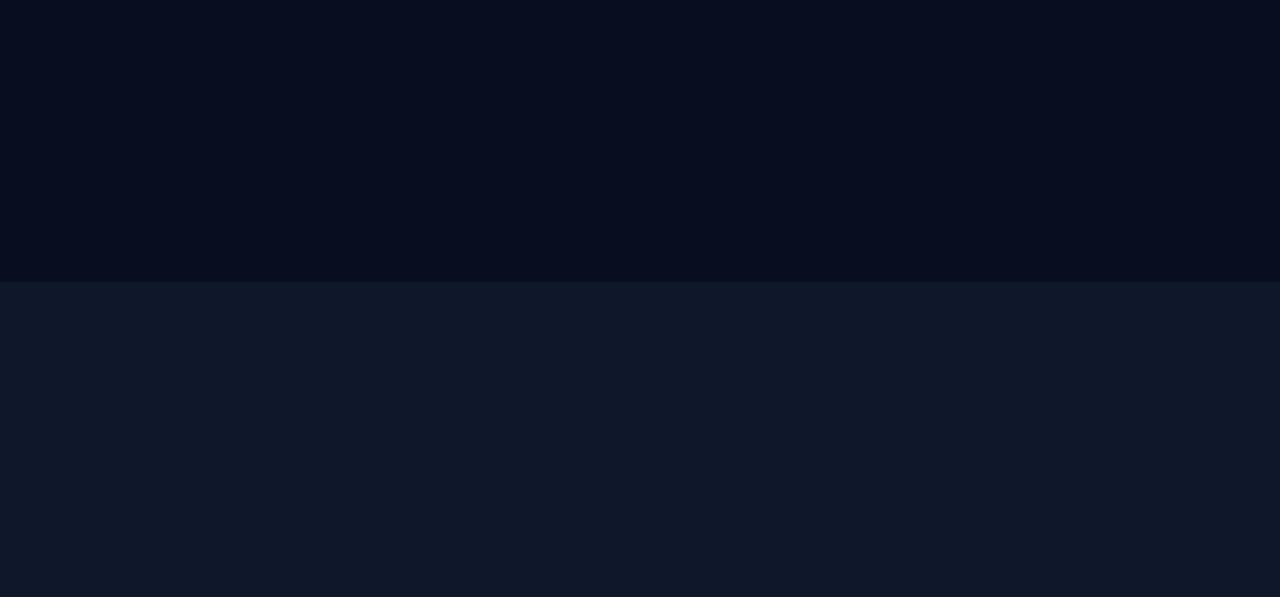
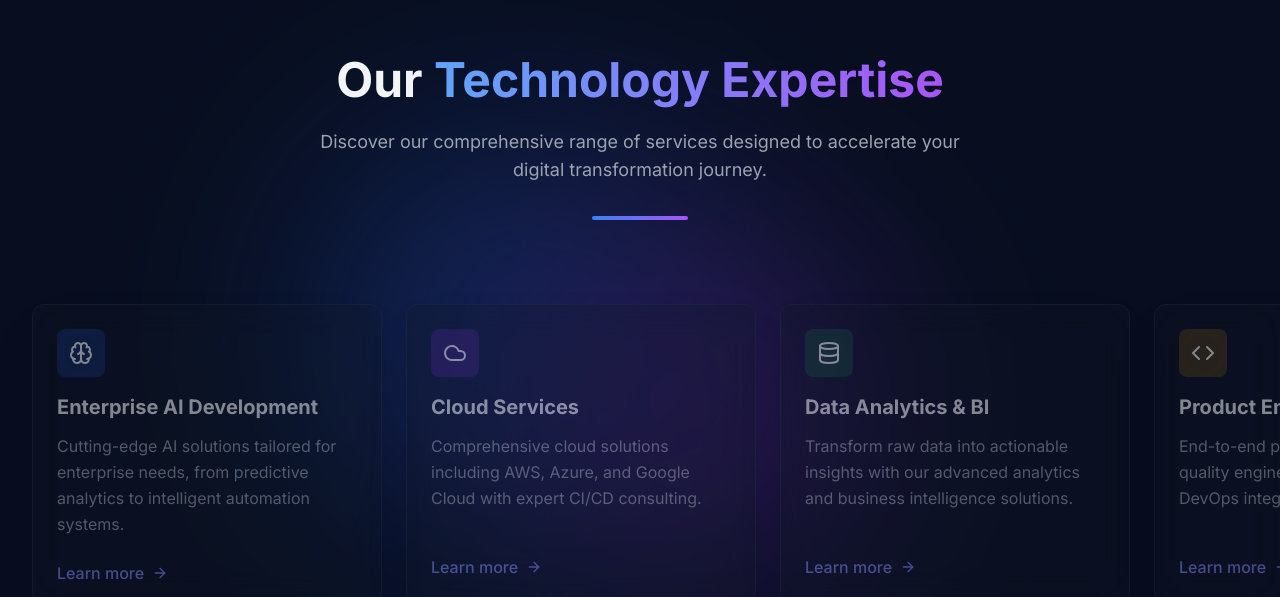
Before and after one commit to bjrfx/gritfy, a React (Vite) app: page / in a window 1280 px wide. Shown: the part 2196-2793 px from the top of the page. Built offline with nearby package versions, Linux system fonts and the light colour scheme.

Commit message:
Infinite horizontal scroll effect

```diff
--- /dev/null
+++ b/src/components/home/InfiniteServicesScroll.tsx
@@ -0,0 +1,247 @@
+import React, { useEffect, useRef } from 'react';
+import { Link } from 'react-router-dom';
+import { Brain, Cloud, Database, Code, Smartphone, ArrowRight, Layers, Shield, Network, Cpu, BarChart } from 'lucide-react';
+import gsap from 'gsap';
+import { ScrollTrigger } from 'gsap/ScrollTrigger';
+import { ScrollToPlugin } from 'gsap/ScrollToPlugin';
+
+// Ensure GSAP plugins are registered
+gsap.registerPlugin(ScrollTrigger, ScrollToPlugin);
+
+interface ServiceCardProps {
+  icon: React.ReactNode;
+  title: string;
+  description: string;
+  color: string;
+  link: string;
+}
+
+const ServiceCard: React.FC<ServiceCardProps> = ({ icon, title, description, color, link }) => {
+  return (
+    <div className={`service-card glass-card hover-glow p-6 min-w-[300px] md:min-w-[350px] h-[300px] flex flex-col`}>
+      <div className={`p-3 rounded-lg inline-block ${color} backdrop-blur-xl mb-4 w-12 h-12 flex items-center justify-center`}>
+        {icon}
+      </div>
+
+      <h3 className="text-xl font-bold mb-3 text-white">{title}</h3>
+
+      <p className="text-gray-400 mb-6 flex-grow">
+        {description}
+      </p>
+
+      <div className="mt-auto">
+        <Link
+          to={link}
+          className="inline-flex items-center text-primary-400 hover:text-primary-300 font-medium transition-all group"
+        >
+          Learn more
+          <span className="ml-2 transform group-hover:translate-x-1 transition-transform">
+            <ArrowRight size={16} />
+          </span>
+        </Link>
+      </div>
+    </div>
+  );
+};
+
+const InfiniteServicesScroll: React.FC = () => {
+  const scrollContainerRef = useRef<HTMLDivElement>(null);
+  const servicesTrackRef = useRef<HTMLDivElement>(null);
+  const titleRef = useRef<HTMLDivElement>(null);
+
+  // Extended service list for horizontal scrolling
+  const services = [
+    {
+      icon: <Brain className="w-6 h-6 text-white" />,
+      title: "Enterprise AI Development",
+      description: "Cutting-edge AI solutions tailored for enterprise needs, from predictive analytics to intelligent automation systems.",
+      color: "bg-blue-600/30",
+      link: "/services/enterprise-ai"
+    },
+    {
+      icon: <Cloud className="w-6 h-6 text-white" />,
+      title: "Cloud Services",
+      description: "Comprehensive cloud solutions including AWS, Azure, and Google Cloud with expert CI/CD consulting.",
+      color: "bg-purple-600/30",
+      link: "/services/cloud"
+    },
+    {
+      icon: <Database className="w-6 h-6 text-white" />,
+      title: "Data Analytics & BI",
+      description: "Transform raw data into actionable insights with our advanced analytics and business intelligence solutions.",
+      color: "bg-green-600/30",
+      link: "/services/data-analytics"
+    },
+    {
+      icon: <Code className="w-6 h-6 text-white" />,
+      title: "Product Engineering",
+      description: "End-to-end product development with quality engineering, UX excellence, and DevOps integration.",
+      color: "bg-yellow-600/30",
+      link: "/services/product-engineering"
+    },
+    {
+      icon: <Smartphone className="w-6 h-6 text-white" />,
+      title: "Digital Transformation",
+      description: "Comprehensive digital solutions including blockchain, IoT implementation, and cybersecurity services.",
+      color: "bg-red-600/30",
+      link: "/services/digital"
+    },
+    {
+      icon: <Layers className="w-6 h-6 text-white" />,
+      title: "UX Engineering",
+      description: "Create intuitive and engaging user experiences with our expert UX engineering services.",
+      color: "bg-pink-600/30",
+      link: "/services/ux-engineering"
+    },
+    {
+      icon: <Shield className="w-6 h-6 text-white" />,
+      title: "Cybersecurity",
+      description: "Protect your business with comprehensive cybersecurity solutions including vulnerability assessment and incident response.",
+      color: "bg-indigo-600/30",
+      link: "/services/cybersecurity"
+    },
+    {
+      icon: <Network className="w-6 h-6 text-white" />,
+      title: "IoT Solutions",
+      description: "Connect and optimize your business with cutting-edge Internet of Things implementation and management.",
+      color: "bg-teal-600/30",
+      link: "/services/iot"
+    },
+    {
+      icon: <Cpu className="w-6 h-6 text-white" />,
+      title: "DevOps Services",
+      description: "Streamline your development and operations with our expert DevOps consulting and implementation.",
+      color: "bg-amber-600/30",
+      link: "/services/devops"
+    },
+    {
+      icon: <BarChart className="w-6 h-6 text-white" />,
+      title: "Quality Engineering",
+      description: "Ensure your products meet the highest standards with our comprehensive quality engineering services.",
+      color: "bg-emerald-600/30",
+      link: "/services/quality-engineering"
+    }
+  ];
+
+  useEffect(() => {
+    // Initialize horizontal scroll animation when component mounts
+    const container = scrollContainerRef.current;
+    const track = servicesTrackRef.current;
+    const title = titleRef.current;
+
+    if (!container || !track || !title) return;
+
+    // Simple fade-in for title
+    gsap.fromTo(title,
+      { opacity: 0, y: 50 },
+      {
+        opacity: 1,
+        y: 0,
+        duration: 0.8,
+        delay: 0.2
+      }
+    );
+
+    // Make sure services are visible initially
+    gsap.set('.service-card', {
+      opacity: 1,
+      scale: 1
+    });
+
+    // Get the width of the content for scrolling
+    const trackWidth = track.scrollWidth;
+    const windowWidth = window.innerWidth;
+
+    // Create a ScrollTrigger with proper pinning
+    gsap.to(track, {
+      x: () => -(trackWidth - windowWidth + 100),
+      ease: "none",
+      scrollTrigger: {
+        trigger: container,
+        start: "top 0%", // Pin exactly at the top of the viewport (0%)
+        end: () => `+=${trackWidth * 1.2}`, // Slightly increase scroll distance for smoother experience
+        pin: true,
+        pinSpacing: true,
+        scrub: 1,
+        invalidateOnRefresh: true,
+        anticipatePin: 1,
+      }
+    });
+
+    // Individual card animations for extra flair
+    gsap.utils.toArray('.service-card').forEach((card, i) => {
+      gsap.fromTo(card,
+        { y: 20, opacity: 0.5 },
+        {
+          y: 0,
+          opacity: 1,
+          duration: 0.8,
+          delay: i * 0.1,
+          scrollTrigger: {
+            trigger: container,
+            start: "top 70%",
+            toggleActions: "play none none reverse"
+          }
+        }
+      );
+    });
+
+    // Cleanup function - this is crucial for proper behavior with other sections
+    return () => {
+      const triggers = ScrollTrigger.getAll();
+      triggers.forEach(trigger => {
+        trigger.kill();
+      });
+    };
+  }, []);
+
+  return (
+    <section ref={scrollContainerRef} className="py-20 md:py-32 relative overflow-hidden bg-slate-950/50" id="infinite-services">
+      {/* Background elements */}
+      <div className="absolute top-0 left-0 w-full h-full overflow-hidden z-0 opacity-30">
+        <div className="absolute top-1/4 left-1/4 w-96 h-96 bg-blue-600 rounded-full filter blur-[120px]"></div>
+        <div className="absolute bottom-1/4 right-1/3 w-80 h-80 bg-purple-600 rounded-full filter blur-[120px]"></div>
+      </div>
+
+      <div className="max-w-7xl mx-auto px-4 sm:px-6 lg:px-8 mb-16 relative z-10">
+        <div ref={titleRef} className="text-center mb-16 opacity-0">
+          <h2 className="text-3xl md:text-5xl font-bold mb-6">
+            Our <span className="gradient-text">Technology Expertise</span>
+          </h2>
+
+          <p className="max-w-2xl mx-auto text-gray-400 text-lg">
+            Discover our comprehensive range of services designed to accelerate your digital transformation journey.
+          </p>
+
+          <div className="h-1 w-24 bg-gradient-to-r from-blue-500 to-purple-500 mx-auto rounded-full mt-8"></div>
+        </div>
+      </div>
+
+      <div className="overflow-hidden relative z-10">
+        <div ref={servicesTrackRef} className="services-track flex gap-6 pl-4 lg:pl-8 pr-[100vw]">
+          {services.map((service, index) => (
+            <ServiceCard
+              key={index}
+              icon={service.icon}
+              title={service.title}
+              description={service.description}
+              color={service.color}
+              link={service.link}
+            />
+          ))}
+        </div>
+      </div>
+
+      {/* Scroll indicator */}
+      <div className="max-w-7xl mx-auto px-4 sm:px-6 lg:px-8 mt-8 relative z-10 flex justify-center items-center">
+        <div className="text-sm text-gray-400 flex items-center gap-2">
+          <div className="w-8 h-[1px] bg-gray-600"></div>
+          <span>Scroll to explore</span>
+          <div className="w-8 h-[1px] bg-gray-600"></div>
+        </div>
+      </div>
+    </section>
+  );
+};
+
+export default InfiniteServicesScroll;
--- a/src/index.css
+++ b/src/index.css
@@ -166,12 +166,21 @@
   cursor: pointer;
 }
 
-.scroll-indicator.visible {
-  opacity: 1;
+/* Infinite services scroll styles */
+.services-track {
+  display: flex;
+  gap: 1.5rem;
+  will-change: transform;
+  padding-bottom: 1rem;
 }
 
-.scroll-indicator:hover {
-  background: rgba(99, 102, 241, 0.6);
+.service-card {
+  transition: transform 0.3s ease, opacity 0.3s ease, box-shadow 0.3s ease;
+}
+
+.service-card:hover {
+  transform: translateY(-5px) scale(1.02);
+  z-index: 2;
 }
 
 /* React-like orbital rings for the logo */
--- a/src/pages/Home.tsx
+++ b/src/pages/Home.tsx
@@ -1,13 +1,14 @@
-import React, { useEffect, useRef, useState } from 'react';
+import React, { useEffect, useRef } from 'react';
 import Hero from '../components/home/Hero';
 import EnhancedServices from '../components/home/EnhancedServices';
 import CTA from '../components/home/CTA';
-import { motion, useAnimation } from 'framer-motion';
+import { useAnimation } from 'framer-motion';
 import { useInView } from 'framer-motion';
 import { Clock, Award, Users, Zap } from 'lucide-react';
 import gsap from 'gsap';
 import { ScrollTrigger } from 'gsap/ScrollTrigger';
 import { ScrollToPlugin } from 'gsap/ScrollToPlugin';
+import InfiniteServicesScroll from '../components/home/InfiniteServicesScroll';
 
 // Register GSAP plugins
 gsap.registerPlugin(ScrollTrigger, ScrollToPlugin);
@@ -128,6 +129,7 @@ const Home: React.FC = () => {
     <>
       <Hero />
       <EnhancedServices />
+      <InfiniteServicesScroll />
 
       <section ref={statsRef} className="py-16 md:py-24 bg-slate-950/50">
         <div className="max-w-7xl mx-auto px-4 sm:px-6 lg:px-8">
```
